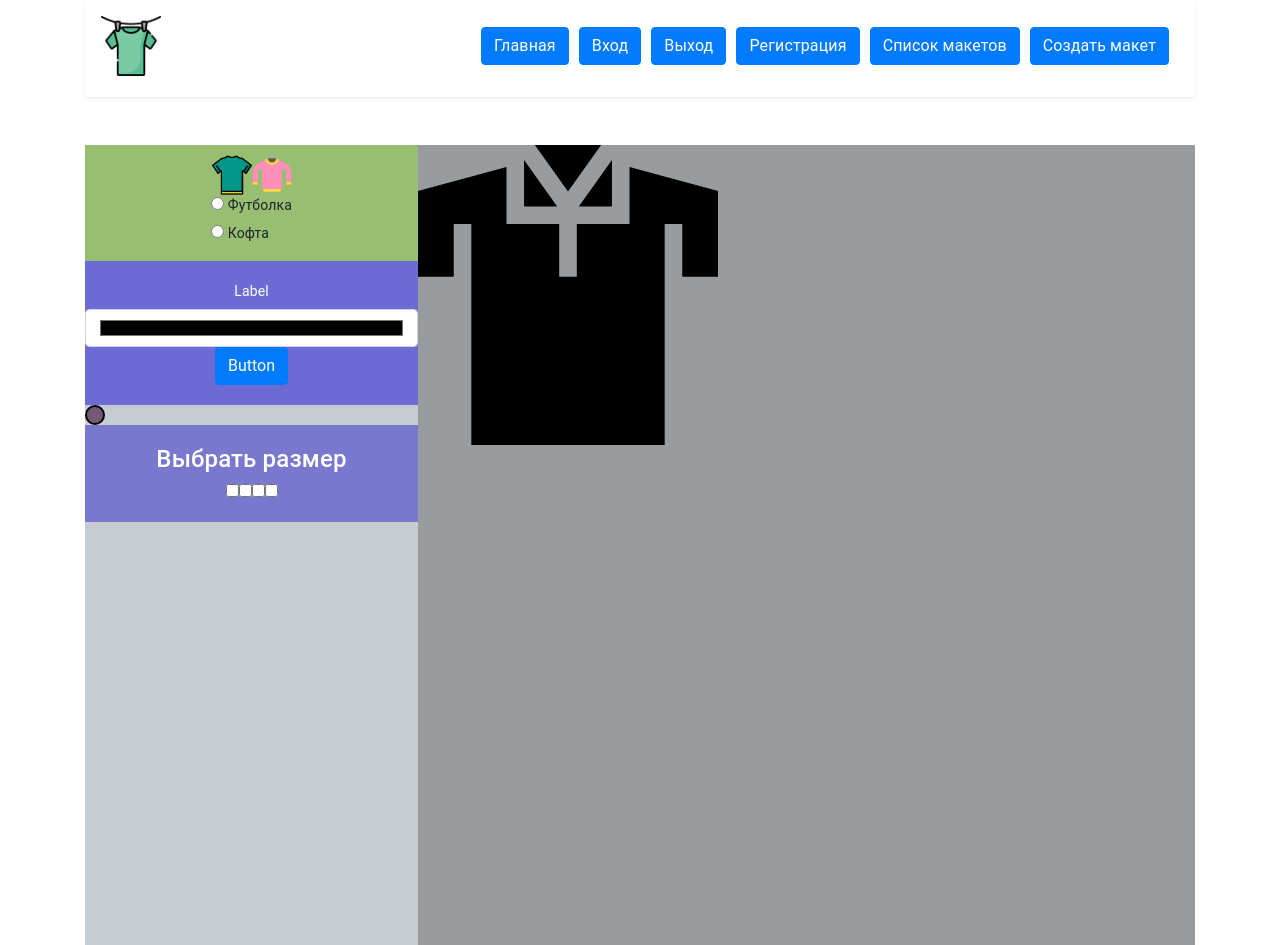
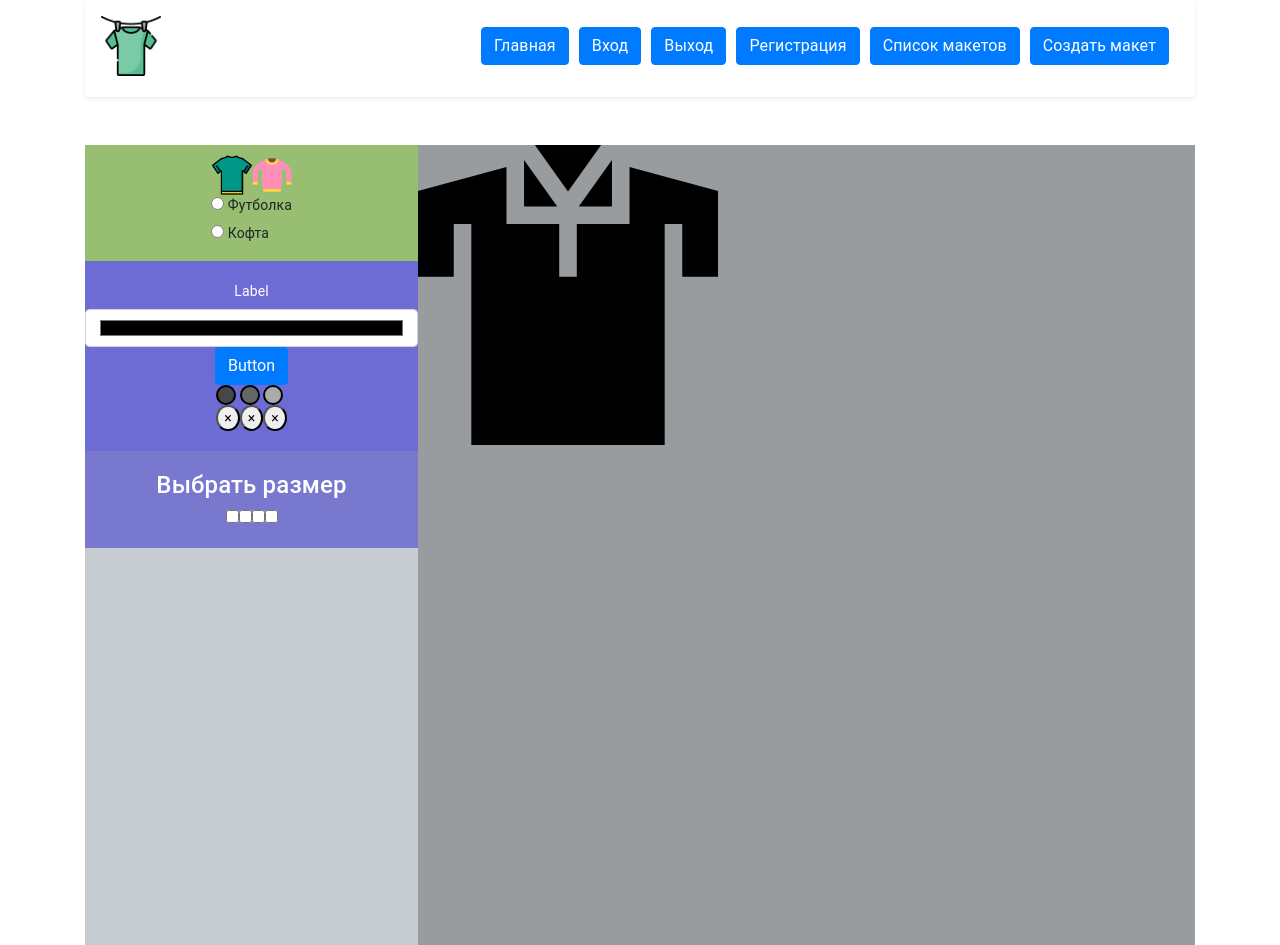
Before and after one commit to PIPSKVIK/my-print, a Vue app: page /layout-constructor in a window 1280 px wide. Built offline with nearby package versions, Linux system fonts and the light colour scheme.

Commit message:
В секции добавление цвета, реализовал удаление цвета но в запись в массив пока не роботает

```diff
--- a/src/components/constructorLeftSide/TypeColors.vue
+++ b/src/components/constructorLeftSide/TypeColors.vue
@@ -7,6 +7,12 @@
     <BaseButton
       @click="saveCurrentColor"
     />
+    <ul class="color-list">
+      <li v-for="currentColor in currentColors" :key="currentColor.currentColor">
+        <div class="current-color" :style="{ 'background': currentColor.color }"></div>
+        <button class="color-btn" @click="$emit('removeColor', currentColor.id )">&times;</button>
+      </li>
+    </ul>
   </div>
 </template>
 
@@ -26,6 +32,9 @@ export default {
     color: {
       type: String,
       default: '#000000'
+    },
+    currentColors: {
+      type: Array
     }
   },
   computed: {
@@ -48,6 +57,25 @@ export default {
 
 <style lang="scss" scoped>
 
+  .color-list {
+    display: flex;
+    justify-content: center;
+    margin: 0;
+    padding: 0;
+    list-style: none;
+  }
+
+  .color-btn {
+    border-radius: 50%;
+  }
+
+  .current-color {
+    width: 20px;
+    height: 20px;
+    border: 2px solid #000000;
+    border-radius: 50%;
+  }
+
   .type-color {
     text-align: center;
     padding: 20px 0;
--- a/src/views/layoutPage/LayoutConstructor.vue
+++ b/src/views/layoutPage/LayoutConstructor.vue
@@ -29,9 +29,10 @@
       <div>
         <TypeColors
           v-model="typeColor"
+          :currentColors="currentColors"
+          @removeColor="removeColor"
           @saveCurrentColor="saveCurrentColor"
         />
-        <div class="current-color" :style="{ 'background': currentColors }"></div>
       </div>
       <!-- <компонент выбор цыетов> -->
       <TypeSizes
@@ -59,10 +60,17 @@ export default {
     return {
       typeColor: '#000000',
       subjectsType: '',
-      currentColors: ['#745874']
+      currentColors: [
+        { id: 1, color: '#474747' },
+        { id: 2, color: '#666666' },
+        { id: 3, color: '#aaaaaa' }
+      ]
     }
   },
   methods: {
+    removeColor (id) {
+      this.currentColors = this.currentColors.filter(t => t.id !== id)
+    },
     saveCurrentColor () {
       console.log(this.typeColor)
     }
@@ -71,13 +79,6 @@ export default {
 </script>
 
 <style lang="scss" scoped>
-
-  .current-color {
-    width: 20px;
-    height: 20px;
-    border: 2px solid #000000;
-    border-radius: 50%;
-  }
 
 // <компонент выбора типа одежды
   .subjects {
```
